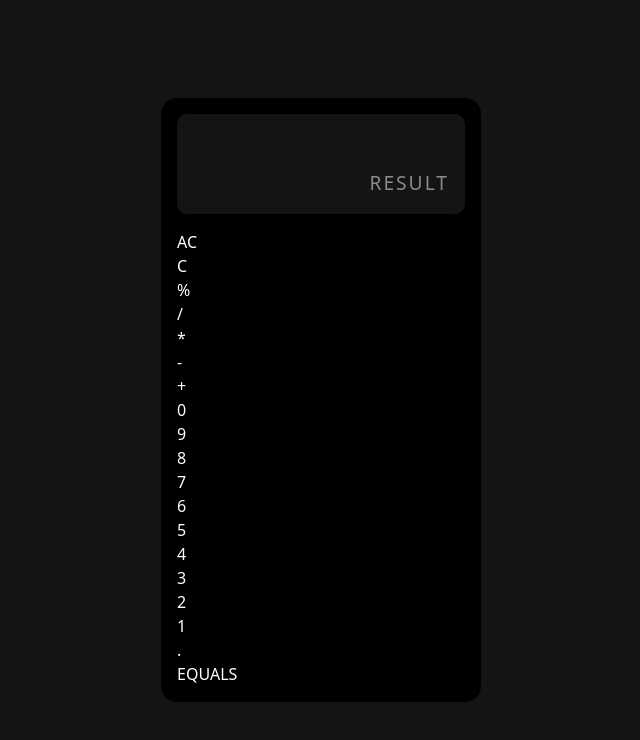
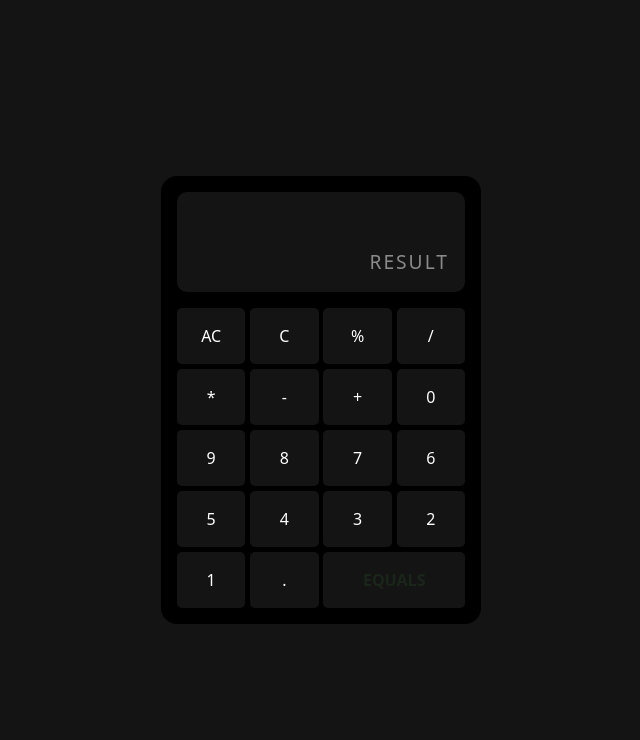
Before and after one commit to madiha-m/react_js, a React (Vite) app in the folder calculator/: page / in a window 1280 px wide. Shown: the top 740 px of the page, without its empty margins (319-959 px from the left). Built offline with nearby package versions, Linux system fonts and the light colour scheme.

Commit message:
styles the buttons

```diff
--- a/calculator/src/components/calculator.jsx
+++ b/calculator/src/components/calculator.jsx
@@ -37,11 +37,12 @@ const calculator = () => {
           RESULT
         </div>
       </div>
-      <div className="">
+      <div className="grid grid-cols-[repeat(4,1fr)] gap-[0.3rem]">
         {keys.map((item, index) => (
           <Keys
             label={item}
             key={index}
+            keyClass={item === "EQUALS" && "equals"}
           />
         ))}
       </div>
--- a/calculator/src/components/keys.jsx
+++ b/calculator/src/components/keys.jsx
@@ -1,7 +1,18 @@
 import React from "react";
 
-const Keys = ({ label }) => {
-  return <div>{label}</div>;
+const Keys = ({ label, keyClass }) => {
+  const equalClass =
+    "col-[span_2] bg-[#4ccdc6] text-[#1a261a] font-semibold hover:bg[#4CCDC6]";
+
+  return (
+    <div
+      className={`bg-[#141414] flex cursor-pointer items-center justify-center p-4 rounded-[5px] hover:bg-[#4ccdc742] ${
+        keyClass && equalClass
+      }`}
+    >
+      {label}
+    </div>
+  );
 };
 
 export default Keys;
```
